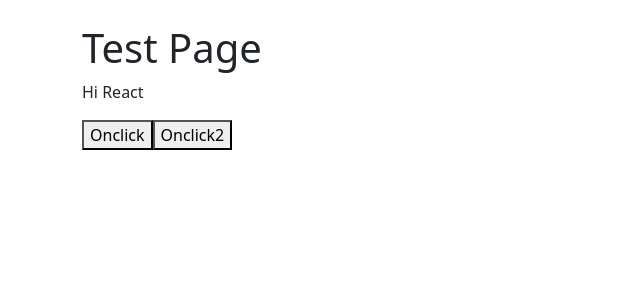
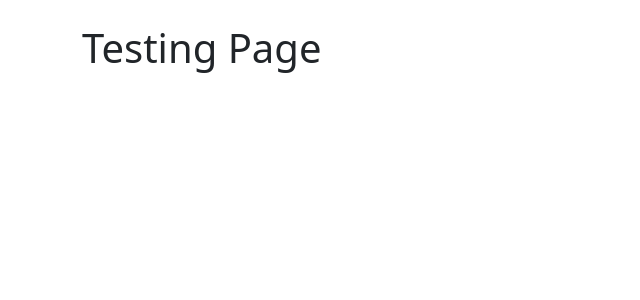
Before and after one commit to vinothsmart/react-redux-dashboard, a React (Create React App) app: page /testing in a window 1280 px wide. Shown: the top 300 px of the page, without its empty margins (0-640 px from the left). Built offline with nearby package versions, Linux system fonts and the light colour scheme.

Commit message:
Testing project

```diff
--- a/src/components/pages/Testing.js
+++ b/src/components/pages/Testing.js
@@ -1,41 +1,11 @@
-// export const Testing = () => {
-//   return (
-//     <>
-//       <div className="container">
-//         <div className="py-4">
-//           <h1> Testing Page</h1>
-//         </div>
-//       </div>
-//     </>
-//   );
-// };
-import React, { Component } from "react";
-
-export class Testing extends Component {
-  constructor(props) {
-    super(props);
-    this.state = {
-      name: "React",
-    };
-  }
-  updateName() {
-    this.setState({ name: "ClassCompoent2" });
-  }
-  handleName = this.updateName.bind(this);
-  render() {
-    return (
+export const Testing = () => {
+  return (
+    <>
       <div className="container">
         <div className="py-4">
-          <h1> Test Page </h1>
-          <p>Hi {this.state.name}</p>
-          <button onClick={() => this.setState({ name: "ClassCompoent1" })}>
-            Onclick
-          </button>
-          <button onClick={this.handleName}>Onclick2</button>
+          <h1> Testing Page</h1>
         </div>
       </div>
-    );
-  }
-}
-
-export default Testing;
+    </>
+  );
+};
```
